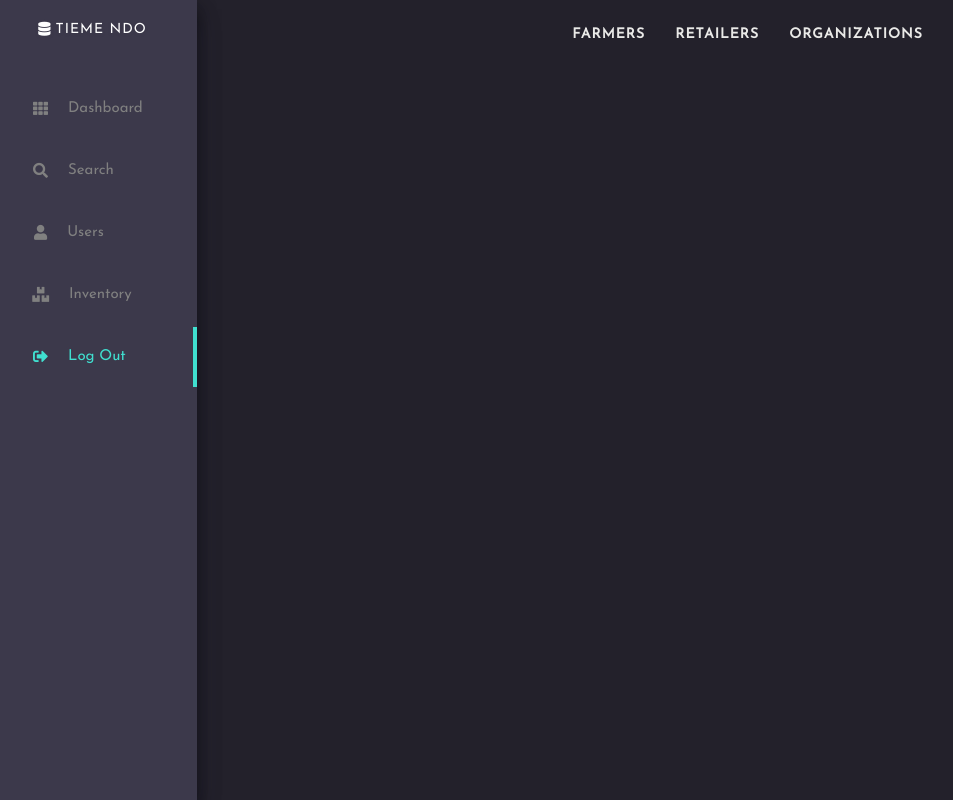
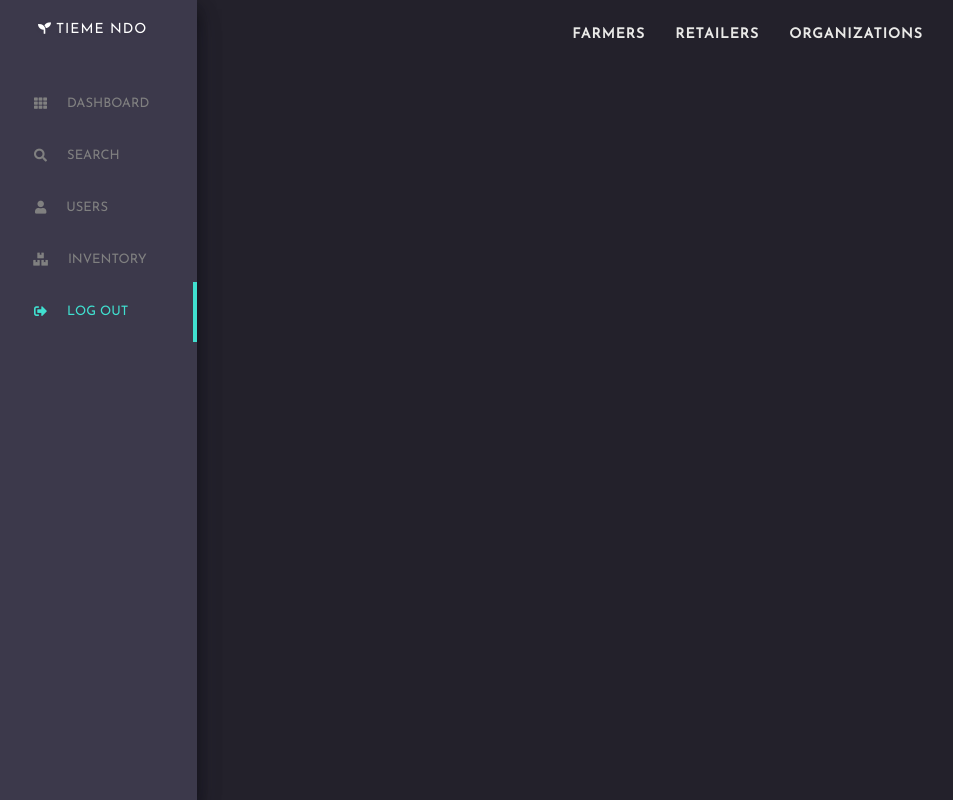
Before and after one commit to labs13-agriculture/front-end, a React (Create React App) app: page /search in a window 1280 px wide. Shown: the whole page, without its empty margins (12-965 px from the left). Built offline with nearby package versions, Linux system fonts and the light colour scheme; sample sign-in values are in the browser's storage; a web font is replaced by a local one.

Commit message:
New logo for title added

```diff
--- a/src/components/GlobalSideNav.js
+++ b/src/components/GlobalSideNav.js
@@ -19,35 +19,35 @@ export default class GlobalSideNav extends Component {
   render() {
     return (
       <GSN>
-        <StyledH1 className="title"><i class="fas fa-database"></i>TIEME NDO</StyledH1>
+        <StyledH1 className="title"><i className="fas fa-seedling" />TIEME NDO</StyledH1>
         <StyledDiv className="hvr-underline-reveal">
           <NavLink to="/dashboard" style={{ textDecoration: "none" }}>
             <i class="fas fa-th"></i>
-            <span>Dashboard</span>
+            <span>DASHBOARD</span>
           </NavLink>
         </StyledDiv>
         <StyledDiv className="hvr-underline-reveal">
           <NavLink to="/search/farmers" style={{ textDecoration: "none" }}>
             <i className="fas fa-search"></i>
-            <span>Search</span>
+            <span>SEARCH</span>
           </NavLink>
         </StyledDiv>
         <StyledDiv className="hvr-underline-reveal">
           <NavLink to="/users" style={{ textDecoration: "none" }}>
             <i className="fas fa-user"></i>
-            <span>Users</span>
+            <span>USERS</span>
           </NavLink>
         </StyledDiv>
         <StyledDiv className="hvr-underline-reveal">
           <NavLink to="/inventory" style={{ textDecoration: "none" }}>
             <i className="fas fa-boxes"></i>
-            <span>Inventory</span>
+            <span>INVENTORY</span>
           </NavLink>
         </StyledDiv>
         <StyledDiv className="hvr-underline-reveal">
           <NavLink onClick={() => this.logout()} to="#" style={{ textDecoration: "none" }}>
             <i className="fas fa-sign-out-alt"></i>
-            <span>Log Out</span>
+            <span>LOG OUT</span>
           </NavLink>
         </StyledDiv>
 
@@ -70,6 +70,7 @@ const GSN = styled.div`
     #efeeec 75%,
     #e9e9e7 100%
   ); */}
+
   background:rgb(60,57,75);
   box-shadow:  0 13px 27px -5px rgba(50,50,93,0.25),0 8px 16px -8px rgba(0, 0, 0, 0.44),0 10px 16px 1px rgba(0, 0, 0, 0.53);
   z-index:2;
@@ -94,8 +95,9 @@ const StyledH1 = styled.h1`
   margin-bottom:20px;
 
 
-  .fas.fa-database{
+  .fas.fa-seedling{
     margin-right:4px;
+    font-size:13px;
   }
 `;
 
@@ -112,7 +114,7 @@ const StyledDiv = styled.div`
   letter-spacing: -2px;
   letter-spacing: 1px;
   font-weight: 400;
-  height: 60px;
+  height: 50px;
   display:flex;
   justify-content:center;
   align-items:center;
@@ -134,7 +136,7 @@ const StyledDiv = styled.div`
     border-right: 4px solid transparent;
     justify-content: center;
 
-    font-size: 1.5rem;
+    font-size: 1.3rem;
 
     letter-spacing: 0px;
 
```
